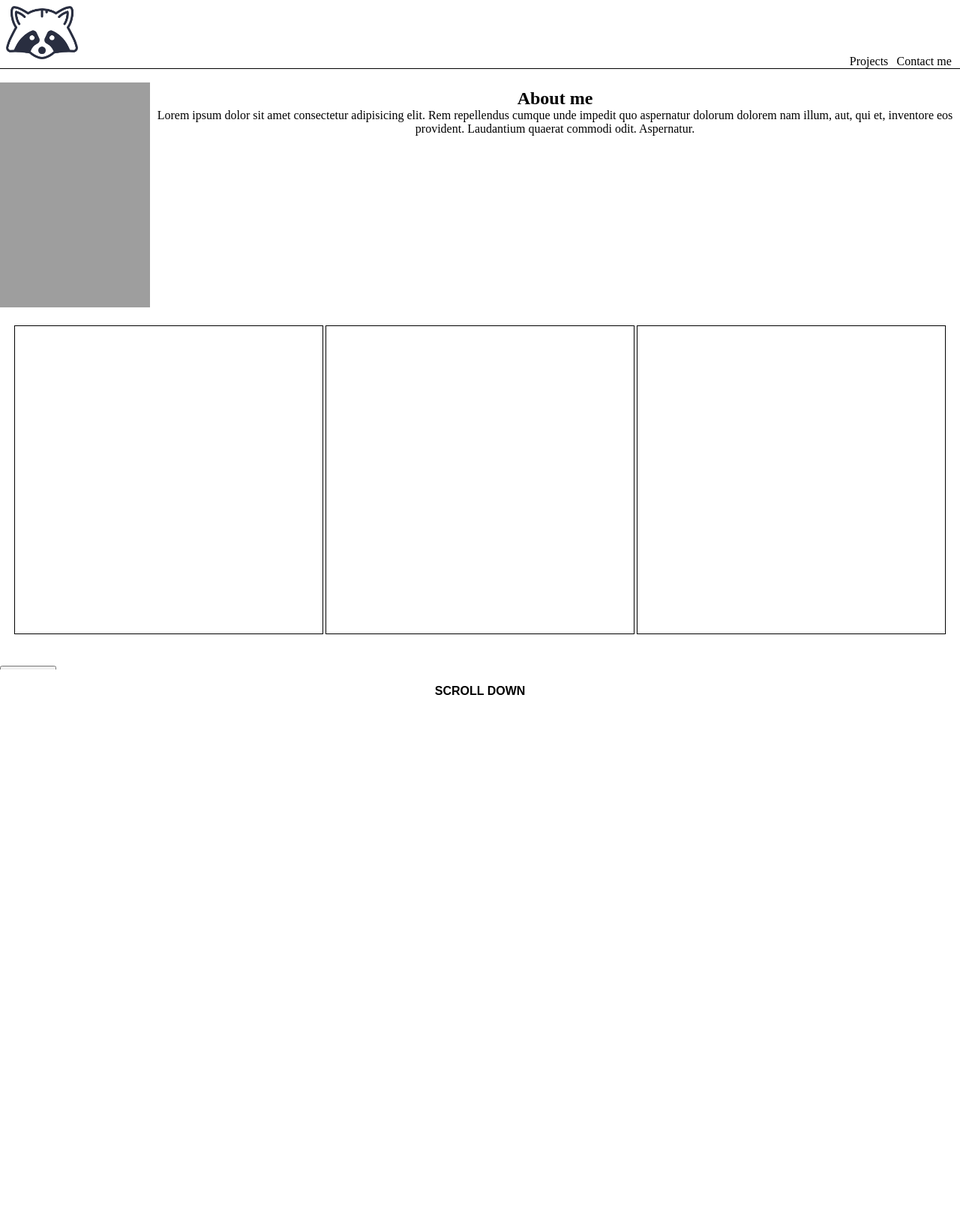
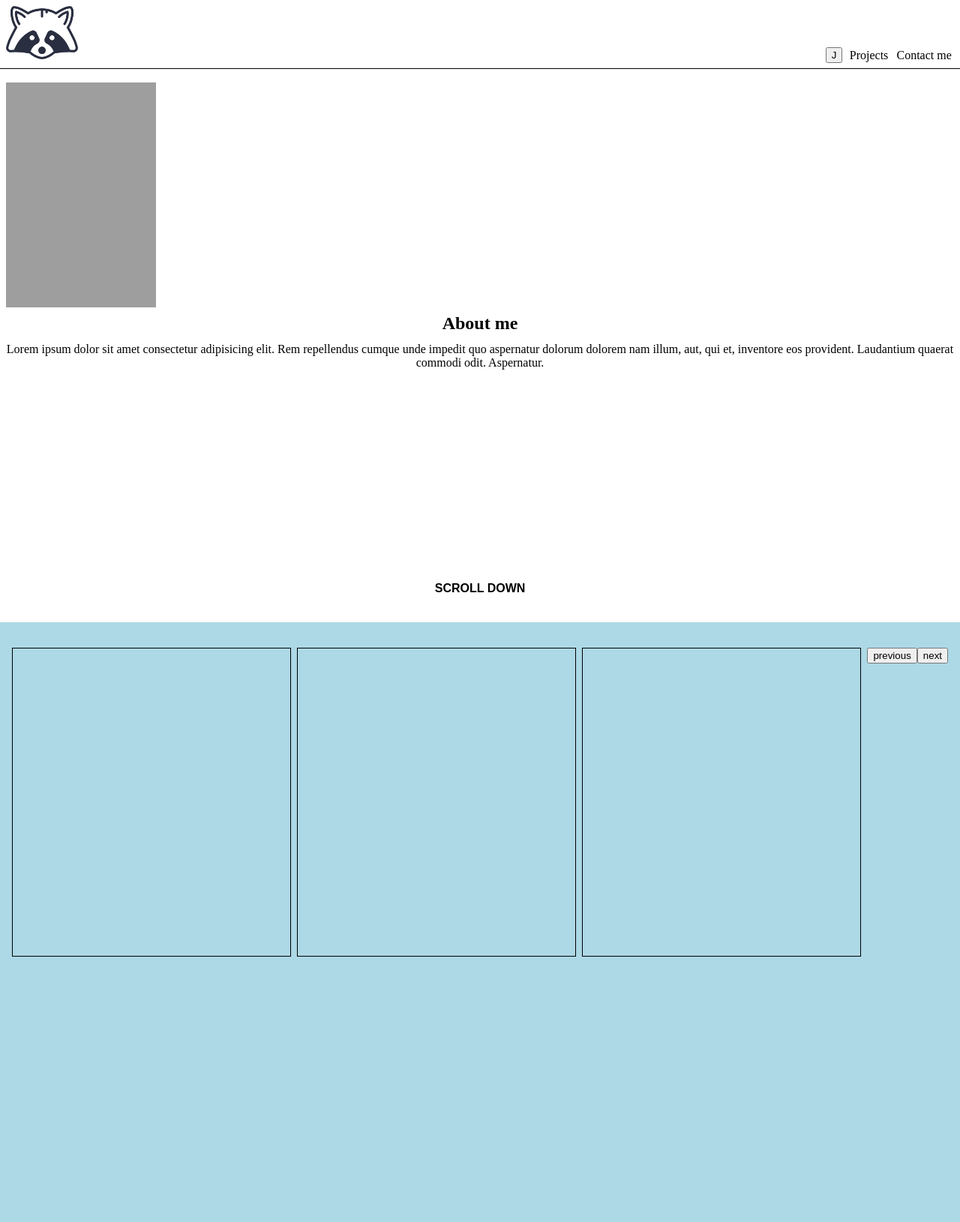
Before and after one commit to HolmesMatthew/myportfolio, a Django app: page / in a window 1280 px wide. Shown: the whole page at 75% size. Before the commit the page ends 927 px from the top, so only its background shows below. Run offline with Django 4.2, Linux system fonts and the light colour scheme; grey boxes are pictures that could not be loaded.

Commit message:
update display

```diff
--- a/port/templates/port/index.html
+++ b/port/templates/port/index.html
@@ -7,6 +7,7 @@
     <link rel="stylesheet" href="{% static 'css/style.css' %}" />
     <script src="{% static 'js/eye.js' %}"></script>
     <script src="{% static 'js/scroll.js' %}"></script>
+    <script src="{% static 'js/display.js' %}"></script>
     <title>Matthew Holmes</title>
   </head>
   <body>
@@ -31,13 +32,14 @@
         </div>
       </div>
       <div id="link-div">
+        <button class="links" id="judgment">J</button>
+
         <a class="links" href="">Projects</a>
         <a class="links" href="">Contact me</a>
       </div>
     </div>
     <br />
     <div id="page-one">
-      <div>
       <div id="about-me">
         <div class="img">
           <img
@@ -54,27 +56,26 @@
             commodi odit. Aspernatur.
           </p>
         </div>
+        <br />
+        <div id="scroll-button-container">
+          <!-- <button id="scroll-lock-button">Turn the Lights on</button> -->
         </div>
+      </div>
+      <footer>
+        <button id="scroll-down-button">Scroll Down</button>
+      </footer>
+      <!-- <div class="content"> -->
+      <!-- </div> -->
+    </div>
+    <div id="page-two">
+      <br />
       <div id="main-display">
         <div class="display"></div>
         <div class="display"></div>
         <div class="display"></div>
+        <button id="prev-button">previous</button>
+        <button id="next-button">next</button>
       </div>
-        <br />
-        <div id="scroll-button-container">
-          <div>
-            <button id="judgment">Judgment</button>
-          </div>
-          <!-- <button id="scroll-lock-button">Turn the Lights on</button> -->
-        </div>
-        <footer>
-          <button id="scroll-down-button">Scroll Down</button>
-        </footer>
-      </div>
-      <!-- <div class="content"> -->
-      <!-- </div> -->
-
-      <div id="page-two"></div>
     </div>
   </body>
 </html>
--- a/static/css/style.css
+++ b/static/css/style.css
@@ -54,7 +54,7 @@ body.scroll-locked {
   justify-content: center;
   align-content: center;
   text-decoration: none;
-  margin: 0.5em 0.7em 0 0;
+  margin: 0.5em 0.7em 0.5em 0;
   /* margin-bottom: 1em; */
 }
 
@@ -69,19 +69,7 @@ body.scroll-locked {
   /* padding-bottom: 0; */
   /* margin-bottom: 0; */
 }
-#main-display {
-  display: flex;
-  flex-direction: row;
-  align-items: start;
-  justify-content: space-evenly;
-  margin: 1em;
-}
-.display {
-  width: 32vw;
-  height: 32vw;
-  margin: 0.5em 0 0.5em 0;
-  border: 1px solid black;
-}
+
 #about {
   display: flex;
   flex-direction: row;
@@ -90,23 +78,24 @@ body.scroll-locked {
 }
 #about > h2 {
   align-self: center;
-  margin: 0;
+  margin: 0 0 0.5em 0;
   padding: 0;
 }
 
 .img {
   display: flex;
   max-width: fit-content;
-  align-self: center;
+  align-self: flex-start;
   margin: 0;
+  margin-left: 0.5em;
   padding: 0;
 }
 #about-me {
   display: flex;
-  flex-direction: row;
+  flex-direction: column;
 }
 #about {
-  display: inline-flex;
+  display: flex;
   flex-direction: column;
   align-content: center;
   margin: 0.5em;
@@ -182,6 +171,19 @@ footer {
   flex-direction: column;
 }
 
+#main-display {
+  display: flex;
+  flex-direction: row;
+  align-items: start;
+  justify-content: space-evenly;
+  margin: 1em;
+}
+.display {
+  width: 32vw;
+  height: 32vw;
+  margin: 0 0.5em 0.5em 0;
+  border: 1px solid black;
+}
 /* Eye Styles */
 @keyframes revealEyes {
   from {
--- /dev/null
+++ b/static/js/display.js
@@ -0,0 +1,28 @@
+document.addEventListener("DOMContentLoaded", function () {
+  var displays = document.querySelector("#main-display .display");
+  var prevButton = document.getElementById("prev-button");
+  var nextButton = document.getElementById("next-button");
+  var currentIndex = 0;
+
+  function showCurrentDisplay() {
+    displays.forEach(function (display, index) {
+      if (index === currentIndex) {
+        display.style.display = "block";
+      } else {
+        display.style.display = "none";
+      }
+    });
+  }
+  function showNextDisplay() {
+    currentIndex = (currentIndex + 1) % displays.length;
+    showCurrentDisplay();
+  }
+
+  function showPreviousDisplay() {
+    currentIndex = (currentIndex - 1) % displays.length;
+    showCurrentDisplay();
+  }
+  prevButton.addEventListener("click", showPreviousDisplay);
+  nextButton.addEventListener("click", showNextDisplay);
+  showCurrentDisplay();
+});
```
Lines whose indentation alone changed are shown as unchanged.
